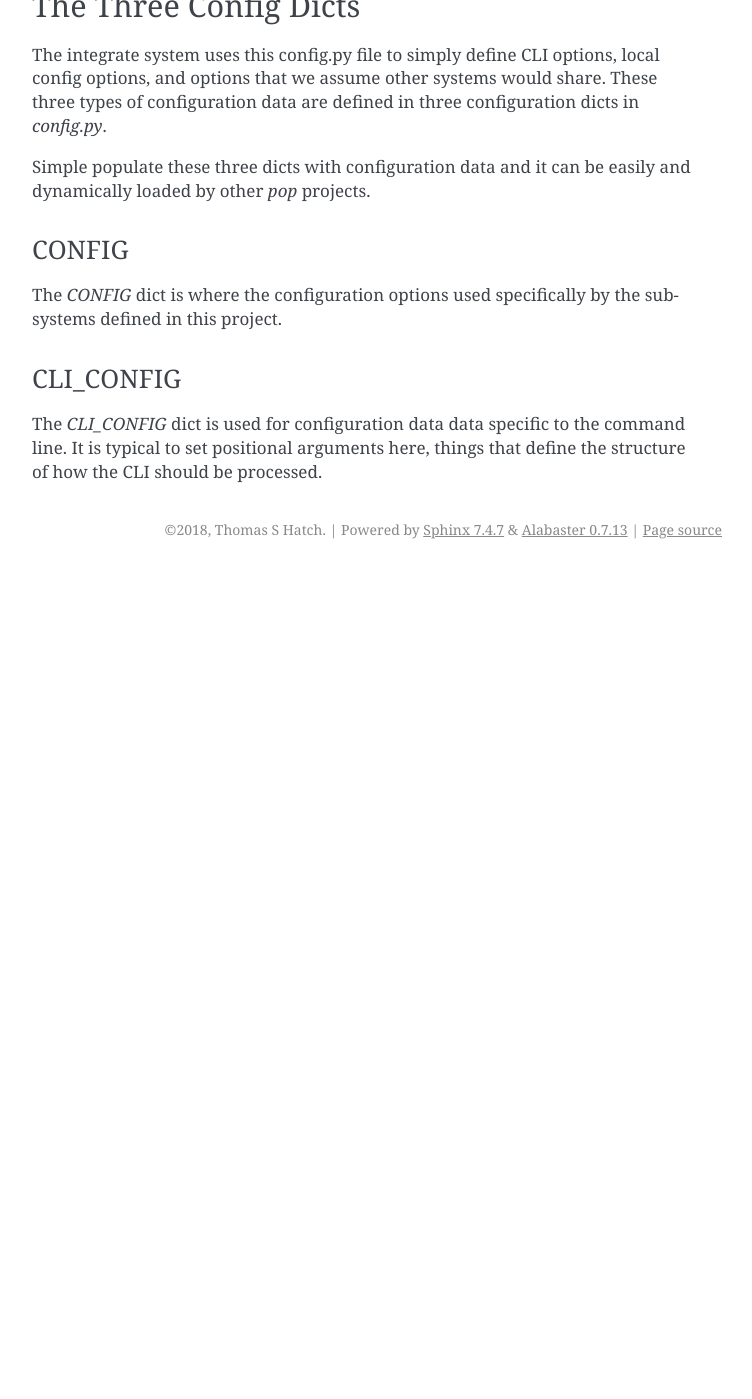
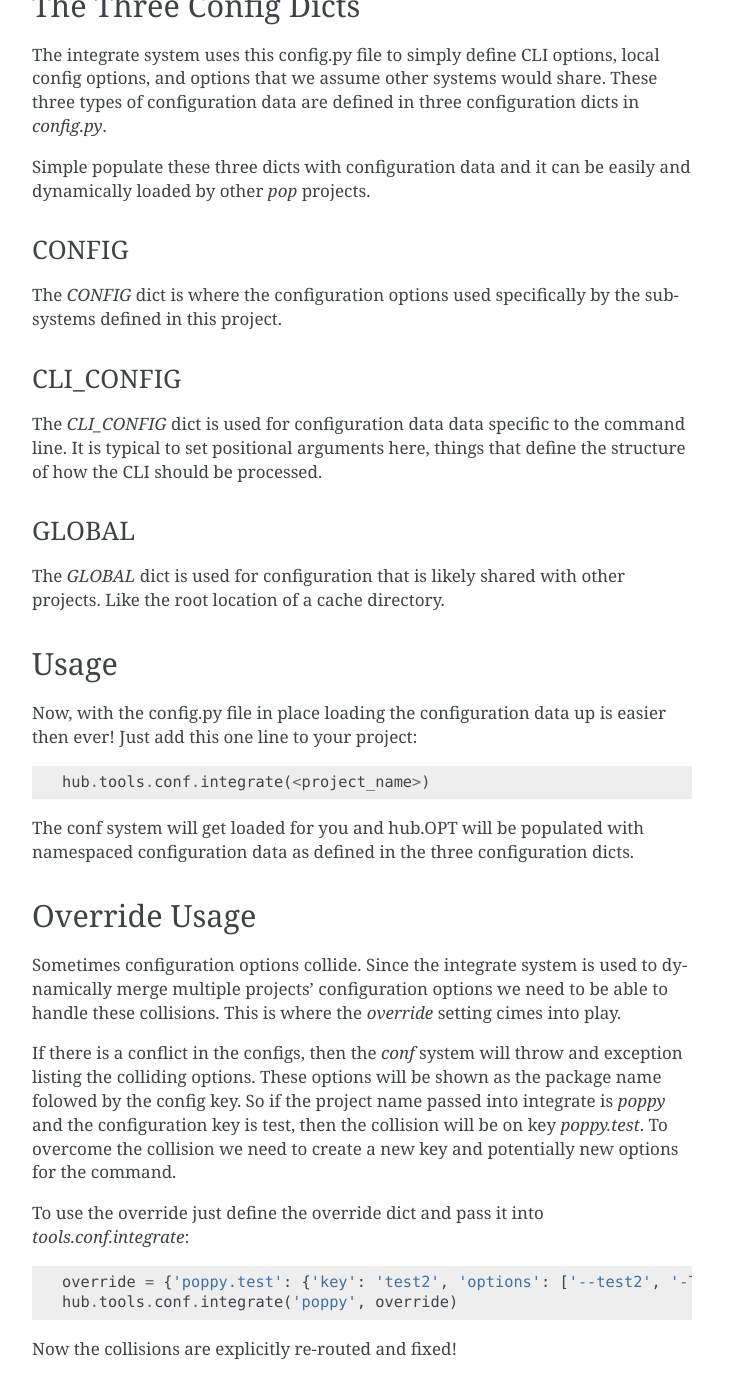
Before and after one commit to vmware-archive/pop, a Sphinx documentation site: the page built from doc/source/topics/conf_integrate.rst, in a window 1280 px wide and 1400 px high, scrolled down 469 px. Shown: the whole window, without its empty margins (388-1140 px from the left). Built offline with Sphinx 7.4.7, drawn with Linux system fonts in a browser that asks for light colours; before the commit the page ends 1038 px from its top, so only the background shows below that; some of the changed text lies outside the part shown.

Commit message:
Add confi_integrate docs and shortcut in tools

```diff
--- a/doc/source/topics/conf_integrate.rst
+++ b/doc/source/topics/conf_integrate.rst
@@ -38,3 +38,44 @@ CLI_CONFIG
 The `CLI_CONFIG` dict is used for configuration data data specific to the command line.
 It is typical to set positional arguments here, things that define the structure of how
 the CLI should be processed.
+
+GLOBAL
+------
+
+The `GLOBAL` dict is used for configuration that is likely shared with other projects. Like
+the root location of a cache directory.
+
+Usage
+=====
+
+Now, with the config.py file in place loading the configuration data up is easier then ever!
+Just add this one line to your project:
+
+.. code-block:: python
+
+    hub.tools.conf.integrate(<project_name>)
+
+The conf system will get loaded for you and hub.OPT will be populated with namespaced configuration
+data as defined in the three configuration dicts.
+
+Override Usage
+==============
+
+Sometimes configuration options collide. Since the integrate system is used to dynamically merge
+multiple projects' configuration options we need to be able to handle these collisions. This
+is where the `override` setting cimes into play.
+
+If there is a conflict in the configs, then the `conf` system will throw and exception listing
+the colliding options. These options will be shown as the package name folowed by the config key.
+So if the project name passed into integrate is `poppy` and the configuration key is test, then
+the collision will be on key `poppy.test`. To overcome the collision we need to create a new
+key and potentially new options for the command.
+
+To use the override just define the override dict and pass it into `tools.conf.integrate`:
+
+.. code-block:: python
+
+    override = {'poppy.test': {'key': 'test2', 'options': ['--test2', '-T']}}
+    hub.tools.conf.integrate('poppy', override)
+
+Now the collisions are explicitly re-routed and fixed!
```
Also changed, not shown: 1 other file.
